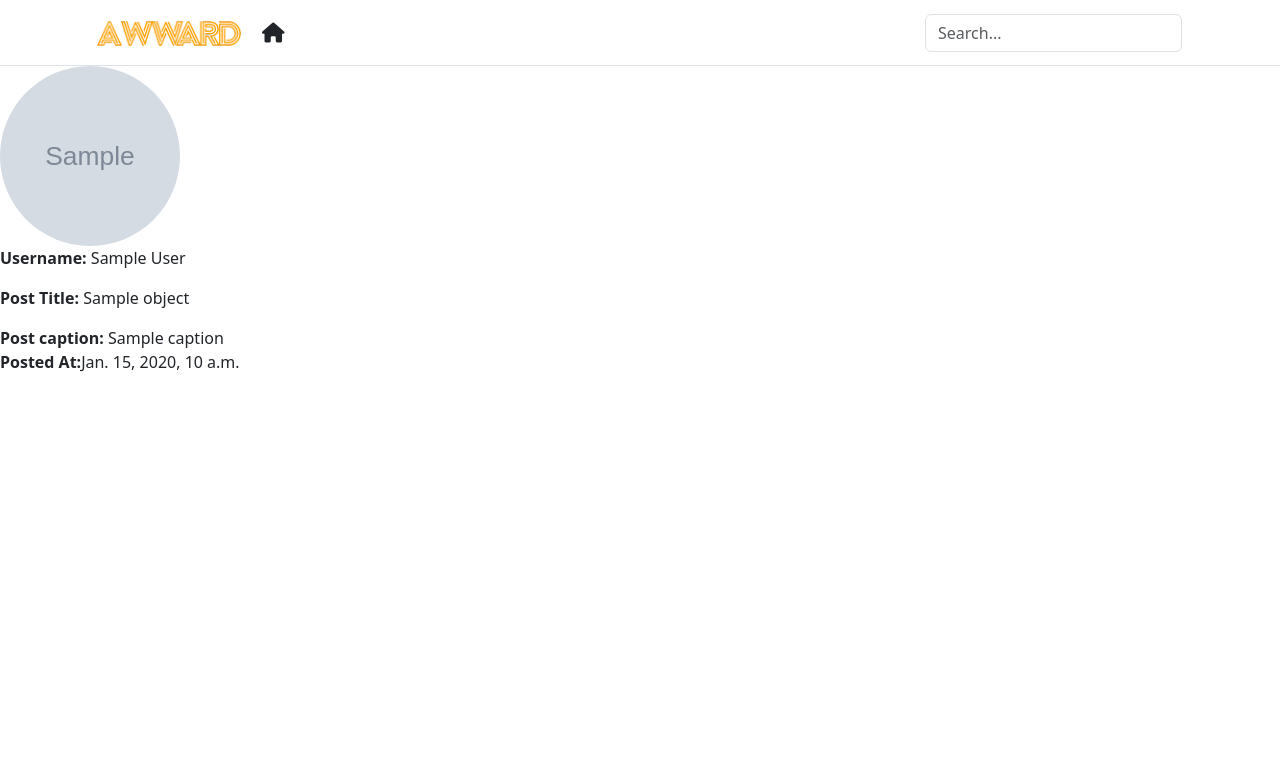
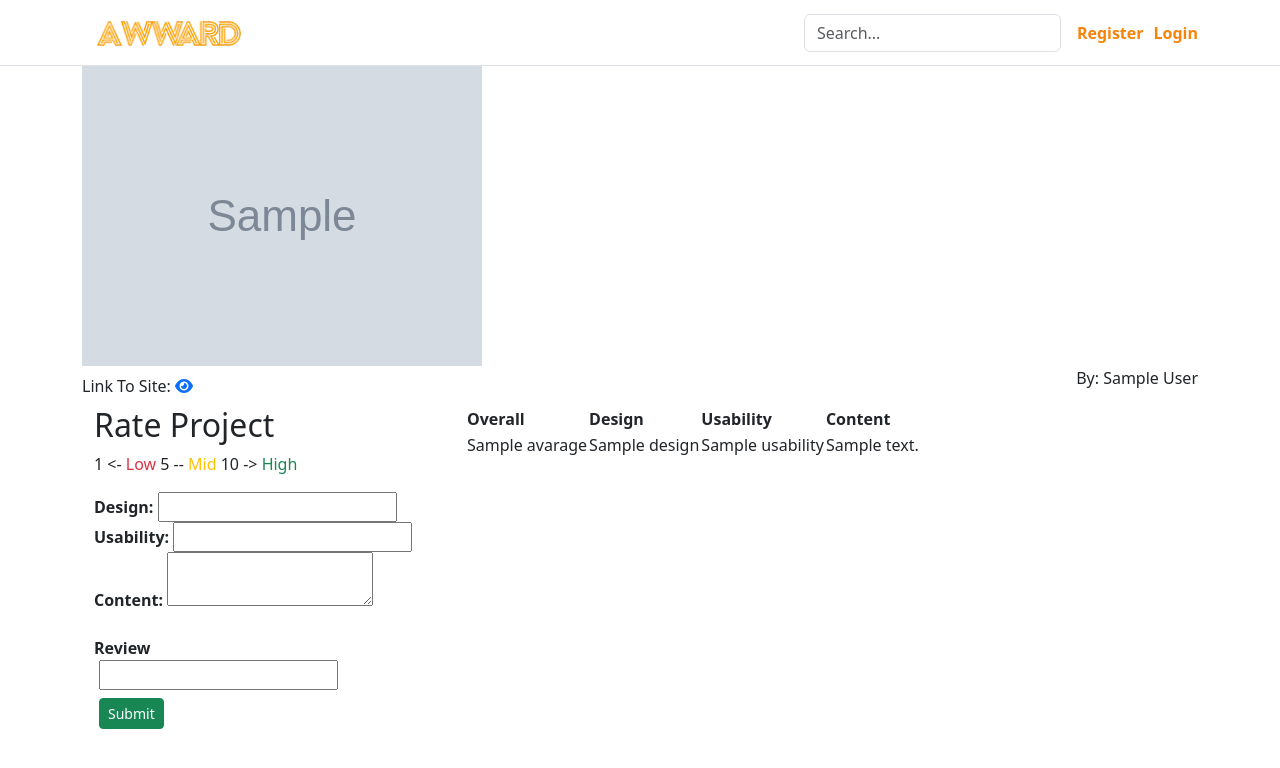
Before and after one commit to Mercywairimu01/Awwards, a Django app: template award/templates/post_detail.html in a window 1280 px wide. Shown: the top 768 px of the page. Run offline with Django 3.2, Linux system fonts and the light colour scheme; the template is opened without the code that fills it: most values are stand-ins (such as "Sample title", 1, 10 or a date in 2020); grey boxes marked "Sample" are stand-in pictures; form fields are guessed from the names that the template uses; some libraries are stand-ins or nearby versions.

Commit message:
add relevant post templates

```diff
--- a/award/templates/base.html
+++ b/award/templates/base.html
@@ -29,7 +29,7 @@
             </a>
 
             <ul class="nav col-12 col-lg-auto me-lg-auto mb-2 justify-content-center mb-md-0">
-              <li><a href="#" class="nav-link px-2 link-dark"> <i class="fa-solid fa-house fa-lg"></i></a></li>
+
 
             </ul>
 
@@ -42,13 +42,17 @@
                 <img src="{{user.profile.profile_picture.url}}" alt="mdo" width="32" height="32" class="rounded-circle">
               </a>
               <ul class="dropdown-menu text-small" aria-labelledby="dropdownUser1">
-                <li><a class="dropdown-item" href="#">New project...</a></li>
+                <li><a class="dropdown-item" href="{% url 'post' %}">New post</a></li>
                 <li><a class="dropdown-item" href="#">Settings</a></li>
                 <li><a class="dropdown-item" href="{% url 'profile' %}">Profile</a></li>
                 <li><hr class="dropdown-divider"></li>
                 <li><a class="dropdown-item" href="{% url 'logout' %}">Logout</a></li>
-              </ul>
-            </div>
+
+            {% else %}
+            <a href="{% url 'register' %}" style="text-decoration:none ;color: rgb(247, 132, 9);font-weight: bold;">Register</a>
+            <a  href="{% url 'login' %}" style="text-decoration:none ;color: rgb(247, 132, 9);font-weight: bold;margin-left: 10px;">Login</a>
+             </ul>
+          </div>
             {% endif %}
           </div>
         </div>
--- a/award/templates/post_detail.html
+++ b/award/templates/post_detail.html
@@ -1,14 +1,61 @@
 {% extends 'base.html' %}
+{% load crispy_forms_tags %}
 {% block content %}
 {{block.super}}
-<div id="conta" >
-<img class="rounded-circle" src="{{object.author.profile.profile_picture.url}}" alt="" height="180px" width="180px">
-<p> <b>Username: </b>{{object.author}}</p>
-<p><b>Post Title: </b>{{object.title}}</p>
-<p><b>Post caption: </b>{{object.caption}} <br> <b>Posted At:</b>{{object.date}} </p>
-{% if object.author == user %}
-<a  class="btn btn-secondary btn-sm mt-1 mb-1" href="{% url 'post-update' object.id %}">Update</a>
 
-{% endif%}
+<div class="container" >
+<img class="detimg" src="{{post.image.url}}" alt="" >
+
+<div class="d-flex justify-content-between align-items-center">
+    <span>Link To Site: <a href="{{ post.livelink }}"><i class="fa-solid fa-eye"></i></a></span>
+    <span>
+        <p> By: {{post.author}}</p>
+    </span>
+  </div>
+<div class="row mx-auto" id="details" >
+    <div class="col-md-4">
+
+          <h2 class="">Rate Project</h2>
+          <p class="text">1 <- <span class="text-danger">Low</span> 5 -- <span class='text-warning'>Mid</span> 10 ->
+            <span class='text-success'>High</span></p>
+          <form class="" method="post" action="">
+
+            {% csrf_token %}
+            <b>Design:</b>
+              {{ form.design }}
+              <b>Usability:</b>
+             {{ form.usability }}
+             <b>Content:</b>
+            {{ form.content }}
+          <br><br>
+         <strong>Review</strong>
+          <div class="form-floating" style="height: 100px; width: 200px; margin-left: 5px;">
+              {{ form.review }}
+              <button class="btn btn-success btn-sm mt-2" type="submit">Submit</button>
+          </div>
+
+          </form>
+          </div>
+          <div class="col-md-6">
+            <div style="overflow-x:auto;">
+              <table>
+                <tr>
+                  <th>Overall </th>
+                  <th>Design</th>
+                  <th>Usability</th>
+                  <th>Content</th>
+                </tr>
+                <tr>
+                  <td>{{ rate.avarage }}</td>
+                  <td>{{ rate.design }}</td>
+                  <td>{{ rate.usability }}</td>
+                  <td>{{ rate.content }}</td>
+                </tr>
+              </table>
+            </div>
+          </div>
+
 </div>
-{% endblock%}
+</div>
+
+{% endblock %}
--- a/award/templates/users/logout.html
+++ b/award/templates/users/logout.html
@@ -4,7 +4,7 @@
    <h2>You've been loged out</h2>
         <div class="border-top pt-3">
             <small class="text-muted">
-                Already Have An Account? <a  href="{% url 'login'%}">Login</a>
+                Already Have An Account? <a  href="{% url 'login '%}">Login</a>
             </small>
         </div>
     </div>
--- a/award/templates/users/register.html
+++ b/award/templates/users/register.html
@@ -2,19 +2,19 @@
 {% load crispy_forms_tags %}
 {% block content %}
 <div class="row">
-    <div class="col-5 mx-auto" id="prog">
+    <div class="col-4 mx-auto" id="prog">
     <div class="content-section">
         <form method="POST">
             {% csrf_token %}
             <fieldset class="form-group">
-                <legend class="border-bottom mb-4 " style="font-family: 'Pacifico', cursive;font-size:40px;color: rgb(43, 226, 195);">Register</legend>
+                <legend class="border-bottom mb-4  " style="font-family: 'Pacifico', cursive;font-size:40px;color:  rgb(247, 132, 9);text-align: center;">Register</legend>
                 {{ form|crispy }}
             </fieldset>
             <div class="form-group">
                 <button class="btn btn-outline-info" type="submit">Sign Up</button>
             </div>
         </form>
-        <div class="border-top pt-3">
+        <div class="border-top pt-3 mb-3">
             <small class="text-muted">
                 Already Have An Account? <a class="ml-2" href="{% url 'login' %}">Sign In</a>
             </small>
```
Also changed, not shown: award/templates/index.html (+2 -18 lines), award/templates/post.html (added, +23 -0 lines), award/templates/users/login.html (+6 -4 lines), award/templates/users/profile.html (+69 -15 lines).
